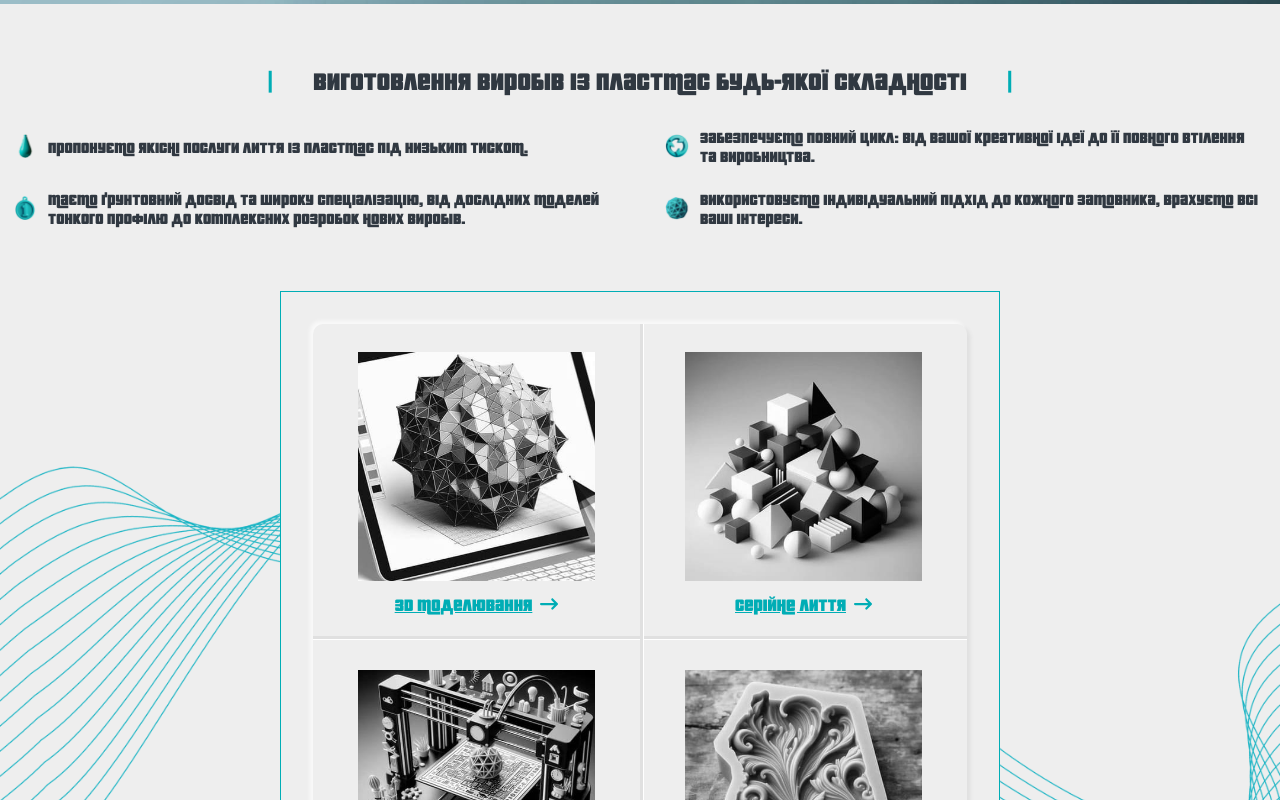
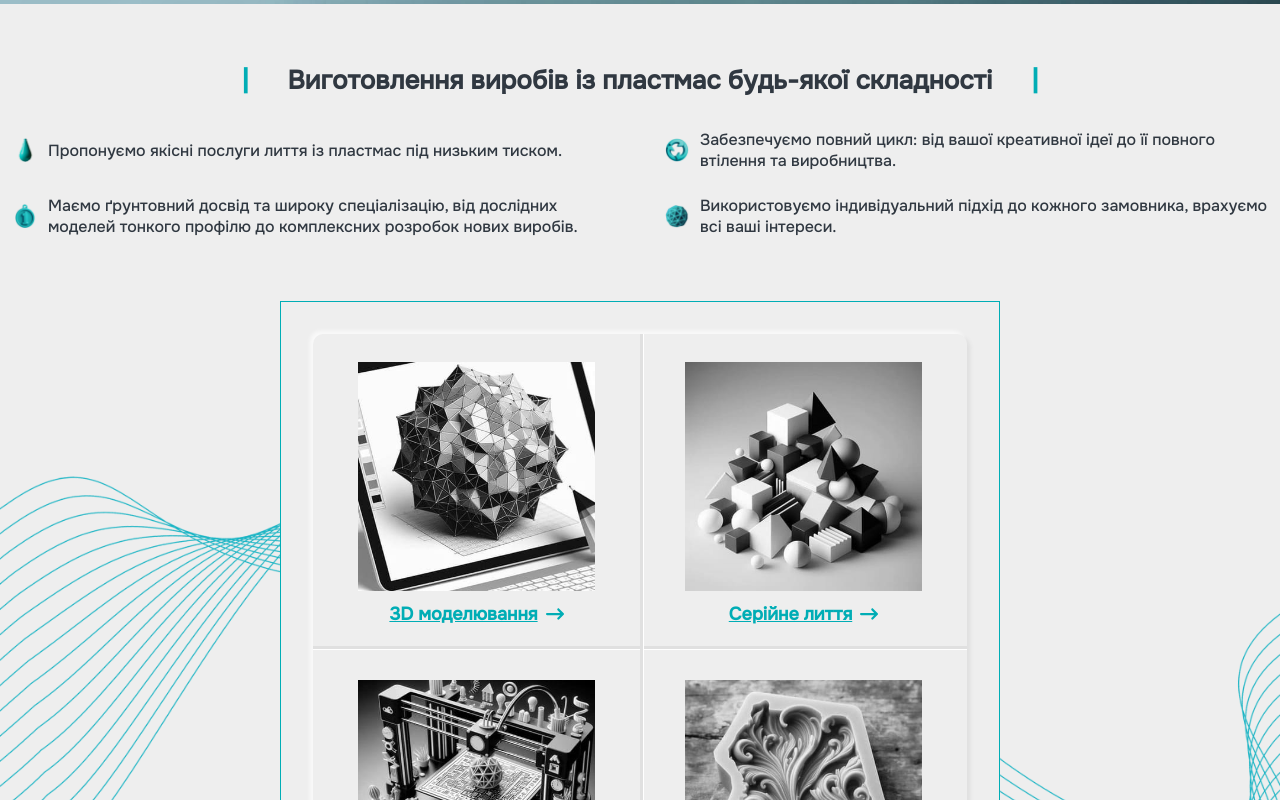
Before and after one commit to Olesia-P/scien3, a Next.js app: page / in a window 1280 px wide. Shown: the part 800-1600 px from the top of the page. Built offline with nearby package versions, Linux system fonts and the light colour scheme.

Commit message:
Attempt in optimizing fonts: global main class in Layout and local classes in intro section

```diff
--- a/src/components/home-components/section-intro/section-intro.module.scss
+++ b/src/components/home-components/section-intro/section-intro.module.scss
@@ -22,7 +22,7 @@
         border-bottom: 1px solid white;
 
         h1 {
-            font-family: $font-family-logo;
+            // font-family: $font-family-logo;
             line-height: 1;
             font-size: $font-size-70;
             margin: 0 0 0 7%;
@@ -35,7 +35,7 @@
             margin: 0 0 0 14%;
             color: $blue;
             text-shadow: $text-shadow-1;
-            font-family: $font-family-mono;
+            // font-family: $font-family-mono;
         }
     }
 
--- a/src/components/home-components/section-intro/section-intro.tsx
+++ b/src/components/home-components/section-intro/section-intro.tsx
@@ -1,8 +1,16 @@
 import React, { useState } from 'react';
 import cx from 'classnames';
+import localFont from 'next/font/local';
 import css from './section-intro.module.scss';
 import useIntersectionObserver from '@/hooks/useIntersectionObserver';
 import { textSectionIntro } from '@/utils/texts/home/text-section-intro';
+
+const logoFont = localFont({
+  src: '../../../../public/fonts/Teko Medium.woff',
+});
+const monoFont = localFont({
+  src: '../../../../public/fonts/GeistMonoVF.woff',
+});
 
 export default function SectionIntro() {
   const language = 'ua';
@@ -23,8 +31,8 @@ export default function SectionIntro() {
     <section className={css.container} ref={introSectionRef}>
       <hgroup className={css.mainHeader}>
         <div className={css.contentLimit}>
-          <h1>Scien3 Cast Creations</h1>
-          <p>{caption}</p>
+          <h1 className={logoFont.className}>Scien3 Cast Creations</h1>
+          <p className={monoFont.className}>{caption}</p>
         </div>
       </hgroup>
       <div className={css.contentLimit}>
--- a/src/components/layout/layout.tsx
+++ b/src/components/layout/layout.tsx
@@ -7,20 +7,20 @@ type LayoutProps = {
   children: React.ReactNode;
 };
 
-const logoFont = localFont({ src: '../../../public/fonts/Teko Medium.woff' });
+// const logoFont = localFont({ src: '../../../public/fonts/Teko Medium.woff' });
 const mainFont = localFont({ src: '../../../public/fonts/Onest-Medium.ttf' });
-const monoFont = localFont({ src: '../../../public/fonts/GeistMonoVF.woff' });
-const fancyFont = localFont({
-  src: '../../../public/fonts/PricedownBl-Regular.ttf',
-});
+// const monoFont = localFont({ src: '../../../public/fonts/GeistMonoVF.woff' });
+// const fancyFont = localFont({
+//   src: '../../../public/fonts/PricedownBl-Regular.ttf',
+// });
 
 export default function Layout({ children }: LayoutProps) {
   return (
     <div
       className={cx(
-        logoFont.className,
-        monoFont.className,
-        fancyFont.className,
+        // logoFont.className,
+        // monoFont.className,
+        // fancyFont.className,
         mainFont.className,
       )}
     >
```
Also changed, not shown: src/components/layout/Onest-Medium.ttf (deleted), src/components/layout/TekoMedium.woff (deleted).
